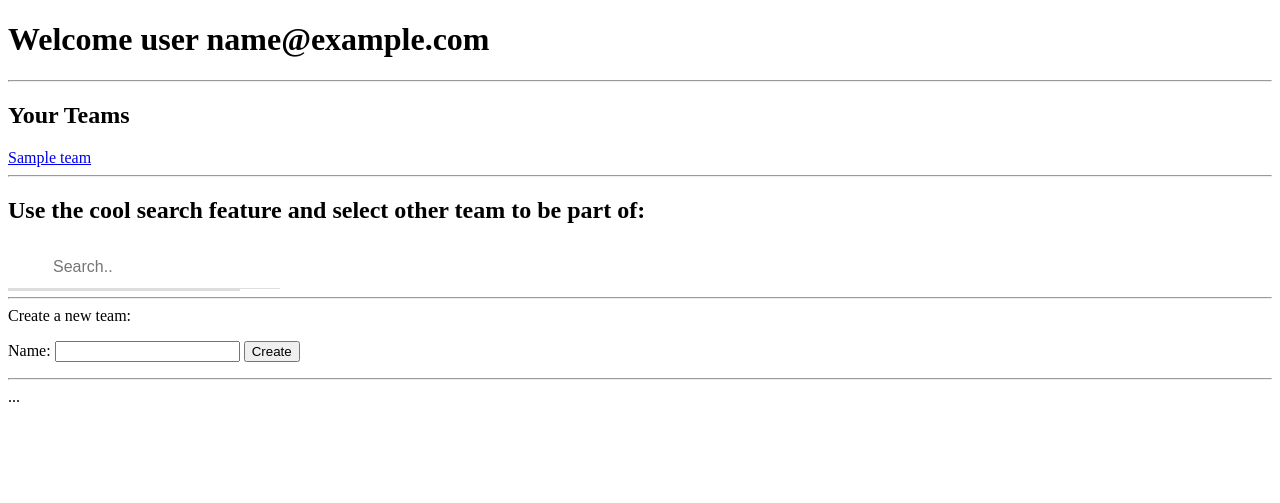
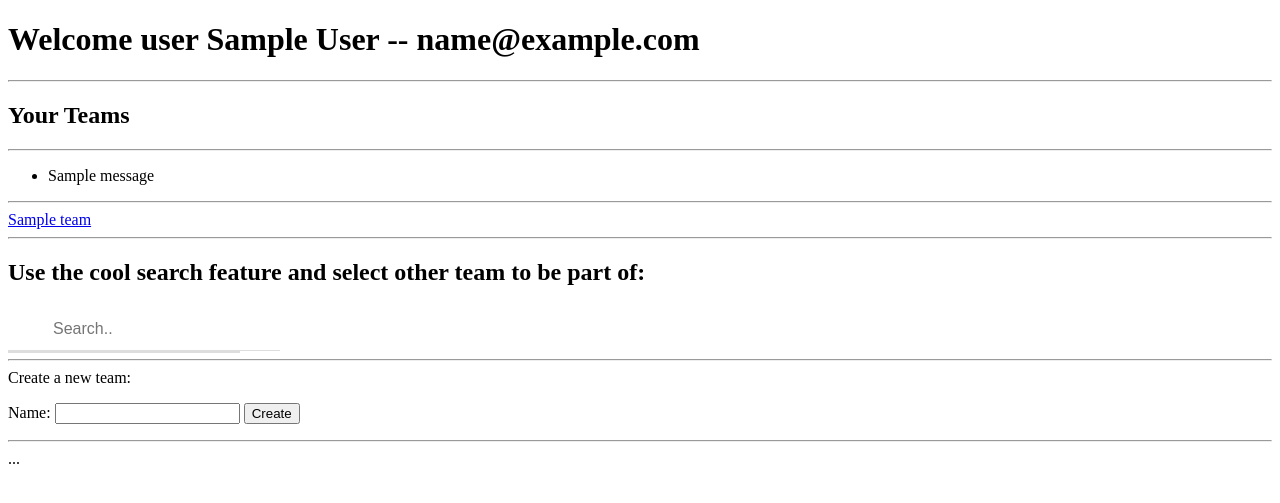
Before and after one commit to jhtobav/teams, a Django app: a page that uses teamsapp/templates/teamsapp/teams.html in a window 1280 px wide. Shown: the part 26-529 px from the top of the page. Run offline with Django 3.2, Linux system fonts and the light colour scheme; tables that the repository leaves empty hold one stand-in row (values such as "Sample post"); one stand-in notice (Sample message) is shown; parts of the project's set-up code (start-up, migrations or seed data) failed here and were passed over; some libraries are stand-ins or nearby versions.

Commit message:
Teamsapp: Message framework and redirects implemented

```diff
--- a/teamsapp/templates/teamsapp/teams.html
+++ b/teamsapp/templates/teamsapp/teams.html
@@ -7,14 +7,18 @@
 <body>
     <main>
         {% block content %}
-            <h1>Welcome user {{email}}</h1>
+	    <h1> Welcome user {{full_name}} -- {{email}}</h1>
             <hr>
             <h2>Your Teams</h2>
-            {% if message %}
-                <hr>
-                {{message}}
-                <hr>
-            {% endif %}
+	    {% if messages %}
+		<hr>
+		<ul class="messages">
+		{% for message in messages %}
+		    <li{% if message.tags %} class="{{ message.tags }}"{% endif %}>{{ message }}</li>
+		{% endfor %}
+		</ul>
+		<hr>
+	    {% endif %}
             <form action="" method="post">
                 {% csrf_token %}
                 {% for member_team in member_teams %}
--- a/teamsapp/views.py
+++ b/teamsapp/views.py
@@ -1,6 +1,7 @@
 # teamsapp/views.py
-from django.shortcuts import render, Http404
+from django.shortcuts import render, redirect, Http404
 from django.core.exceptions import ObjectDoesNotExist
+from django.contrib import messages
 
 from .models import Team, Member
 
@@ -20,7 +21,8 @@ def teams(request, email, full_name):
         member_teams = member.teams.all()
         context = {
             'email': email,
-            'member_teams': member_teams,
+            'full_name': full_name,
+            'member_teams': member_teams
             }
         return render(request, 'teamsapp/teams.html', context)
     else:
@@ -40,14 +42,9 @@ def update_member_teams(request, email, team_name):
                 member.teams.add(team)
                 break
 
-        member_teams = member.teams.all()
-
-        context = {
-                'email': email,
-                'member_teams': member_teams,
-                }
-
-        return render(request, 'teamsapp/teams.html', context)
+        message = 'Member teams updated succesffully'
+        messages.add_message(request, messages.INFO, message)
+        return redirect('teamsapp:teams', email=email, full_name=member.full_name)
     else:
         raise Http404('Not allowed')
 
@@ -58,20 +55,13 @@ def create_team(request, email):
     """
     if request.method == 'POST':
         team_name = request.POST.get('team_name', None)
-
         team = Team(name=team_name)
         team.save()
 
         member = Member.objects.get(email=email)
-        member_teams = member.teams.all()
 
-        message = "Team created, please use the search feature and assign yourself to the team"
-        context = {
-                'message': message,
-                'email': email,
-                'member_teams': member_teams,
-                }
-
-        return render(request, 'teamsapp/teams.html', context)
+        message = "Team created, please use the cool search feature and assign yourself to the team"
+        messages.add_message(request, messages.INFO, message)
+        return redirect('teamsapp:teams', email=email, full_name=member.full_name)
     else:
         raise Http404('Not allowed')
```
